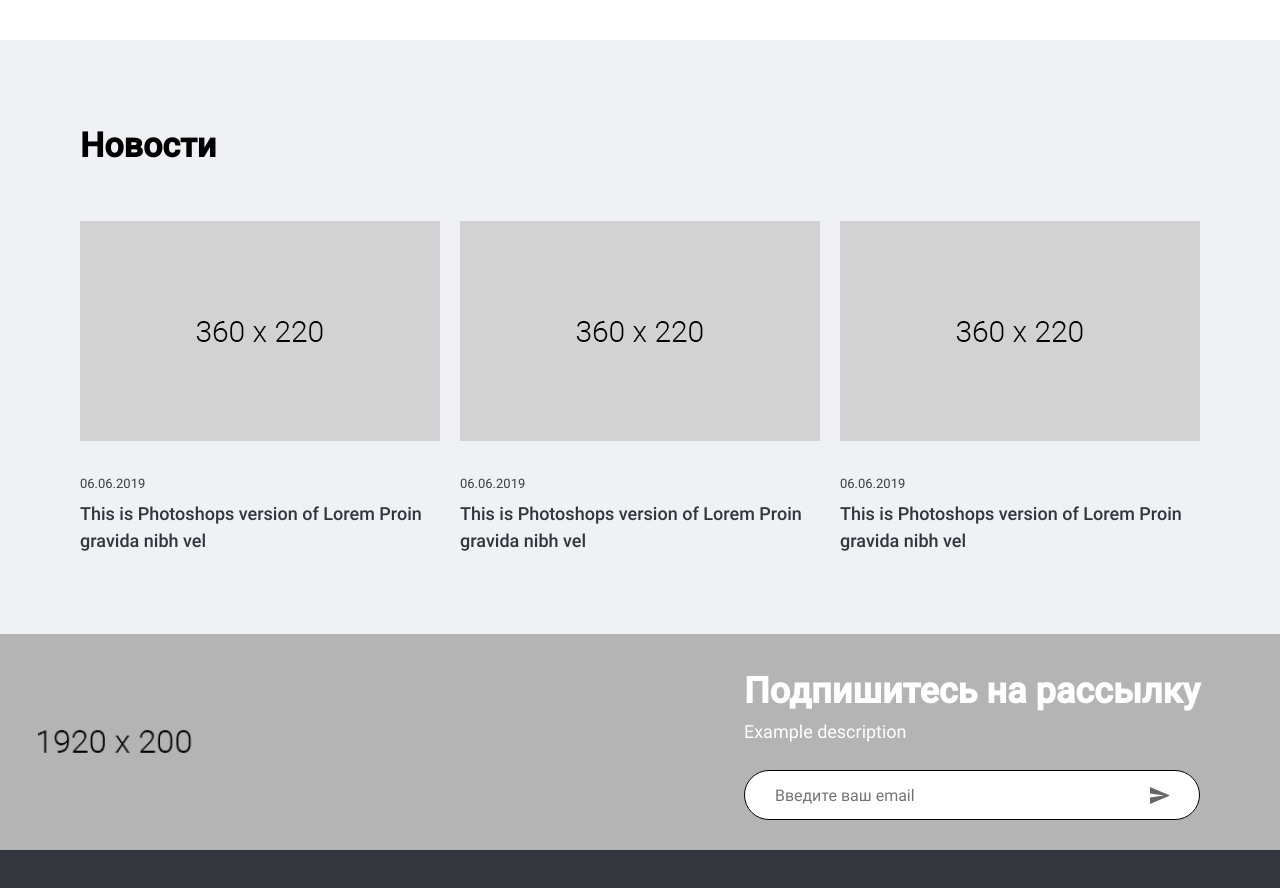
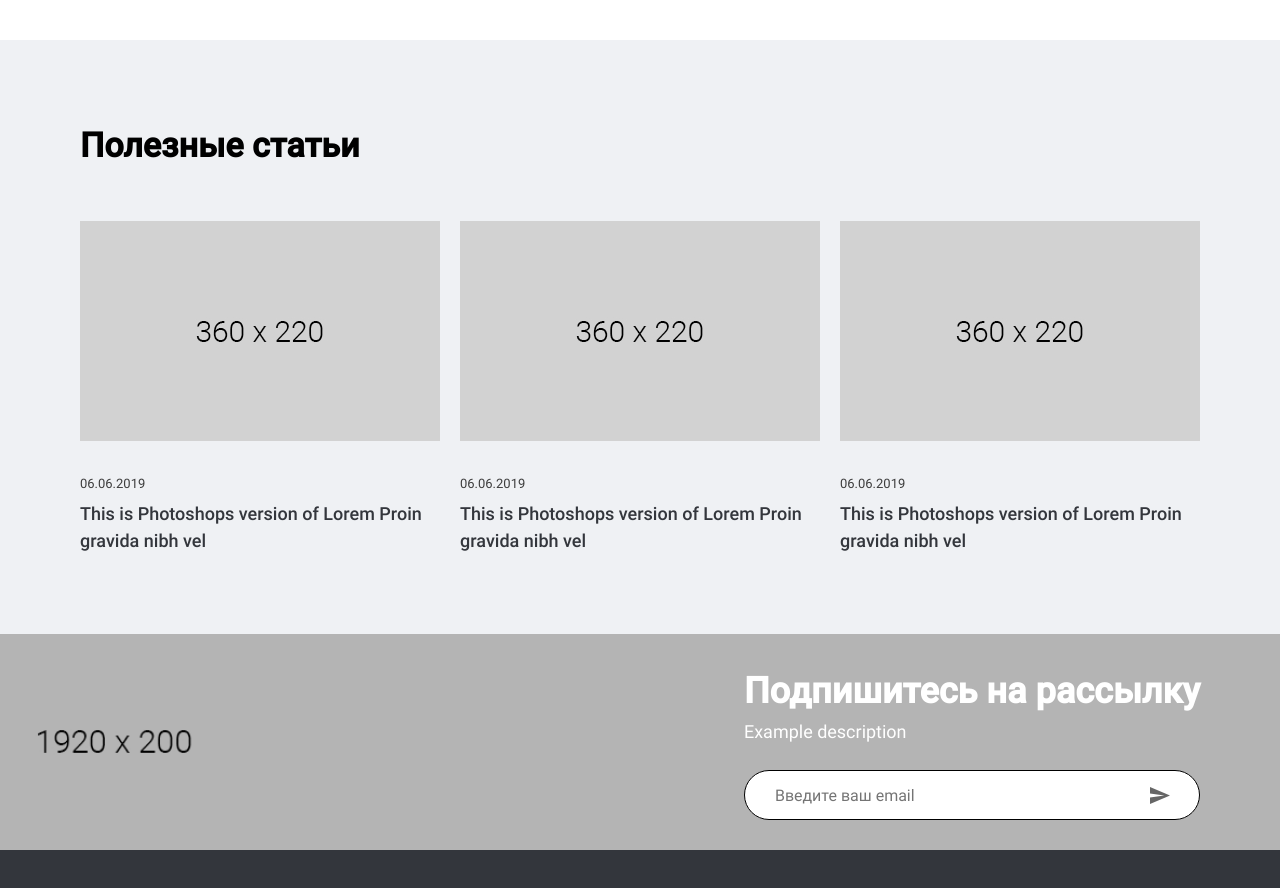
Before and after one commit to finchdev/finchdev.github.io, a plain HTML site: page prod/index.html in a window 1280 px wide. Shown: the part 2580-3468 px from the top of the page. Drawn offline with Linux system fonts and the light colour scheme; a script that the page names is missing; files whose address does not match are found by name.

Commit message:
Update index.html

```diff
--- a/prod/index.html
+++ b/prod/index.html
@@ -215,7 +215,7 @@
       <div class="news">
         <div class="container">
           <div class="news__header">
-            <h2 class="section-title">Новости</h2>
+            <h2 class="section-title">Полезные статьи</h2>
           </div>
           <div class="news__body">
             <div class="news__row">
```
